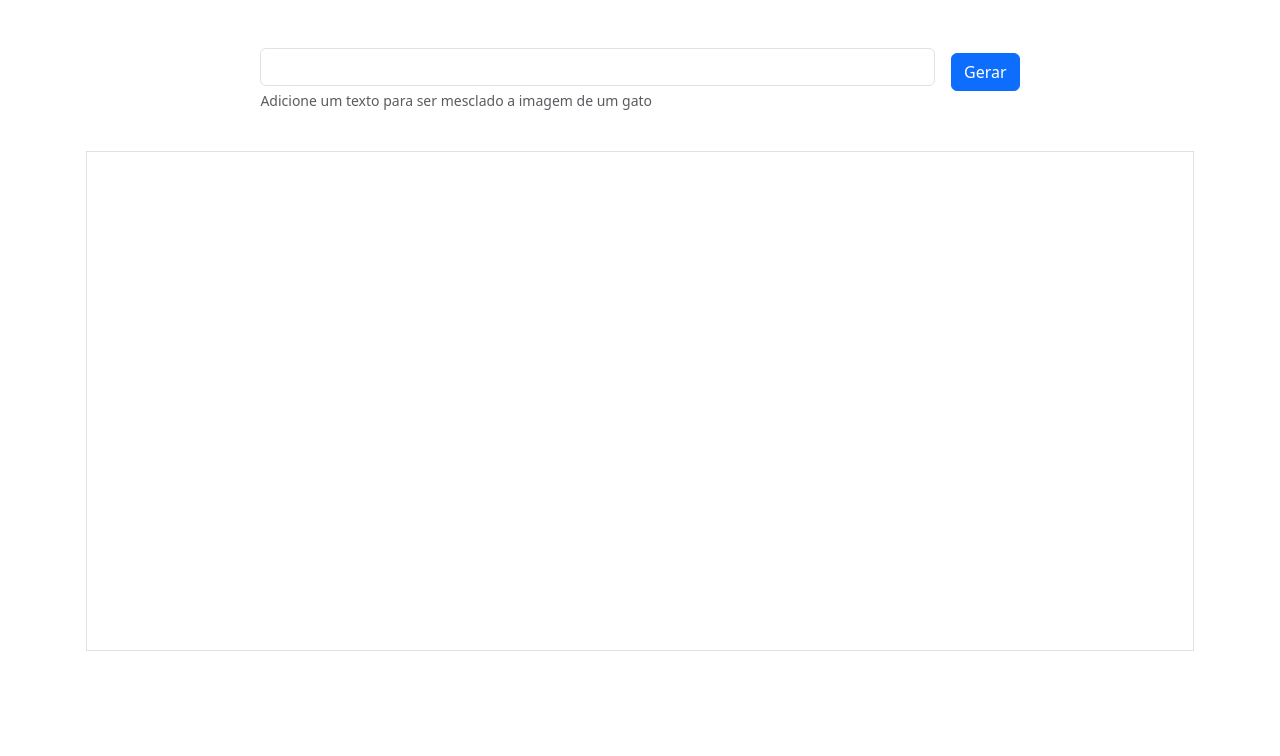
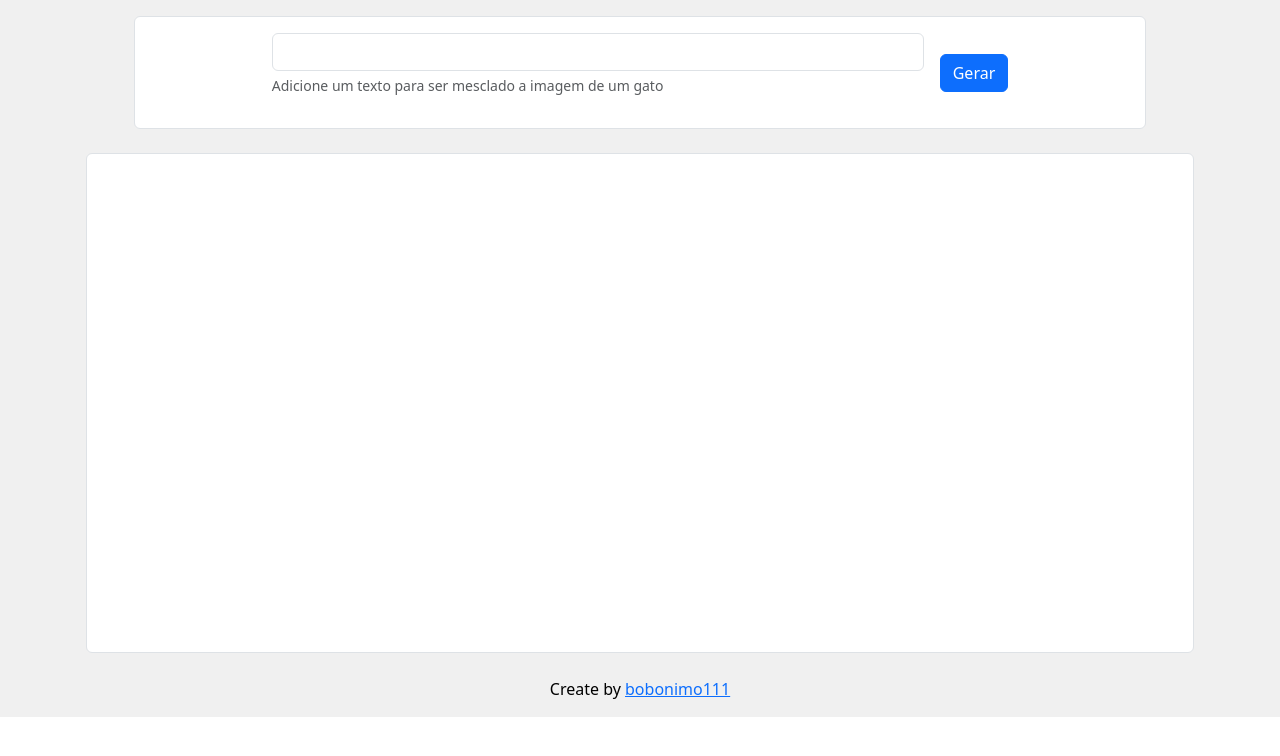
Before and after one commit to Bobonimo111/Catgen-react-desafio, a React (Vite) app: page / in a window 1280 px wide. Shown: the top 756 px of the page. Built offline with nearby package versions, Linux system fonts and the light colour scheme.

Commit message:
adicionando um pouco de estilo

```diff
--- a/index.html
+++ b/index.html
@@ -3,7 +3,7 @@
 
 <head>
   <meta charset="UTF-8" />
-  <link rel="icon" type="image/svg+xml" href="/vite.svg" />
+  <link rel="icon" type="image/png" href="/assets/favicon.png" />
   <meta name="viewport" content="width=device-width, initial-scale=1.0" />
   <title>catgen</title>
 </head>
--- a/src/App.tsx
+++ b/src/App.tsx
@@ -29,9 +29,8 @@ function App() {
       <div className="container text-white p-3">
         <div>
           {/* Formulário controlado pelo react-hook-form */}
-          <form onSubmit={handleSubmit(onSubmit)} className="mx-5 d-flex flex-row justify-content-center align-items-center gap-3">
+          <form onSubmit={handleSubmit(onSubmit)} className="p-3 border rounded bg-white mx-5 d-flex flex-column flex-md-row justify-content-center align-items-center gap-3">
             <div className="col-8 mb-3">
-              <label htmlFor="texto" className="form-label">Texto</label>
               <input
                 required
                 type="text"
@@ -43,15 +42,16 @@ function App() {
               />
               <div id="texto" className="form-text">Adicione um texto para ser mesclado a imagem de um gato</div>
             </div>
-            <div className="col-auto d-flex align-items-center ">
+            <div className="col-auto d-flex align-items-start" >
               <button type="submit" className="btn btn-primary">Gerar</button>
             </div>
           </form>
         </div>
-        <div id="imagem" style={{ minHeight: '500px' }} className="border h-auto d-flex justify-content-center align-items-center mt-4">
+        <div id="imagem" style={{ minHeight: '500px' }} className="border rounded bg-white h-auto d-flex justify-content-center align-items-center mt-4">
           {/* Aqui vai a imagem do gato gerada */}
           {imagem}
         </div>
+        <div className="text-black text-center mt-4">Create by <a href="https://github.com/Bobonimo111">bobonimo111</a></div>
       </div>
     </>
   );
--- /dev/null
+++ b/src/root.css
@@ -0,0 +1,3 @@
+#root {
+    background-color: #f0f0f0;
+}
```
Also changed, not shown: src/main.tsx (+4 -3 lines), public/favicon.png (added).
